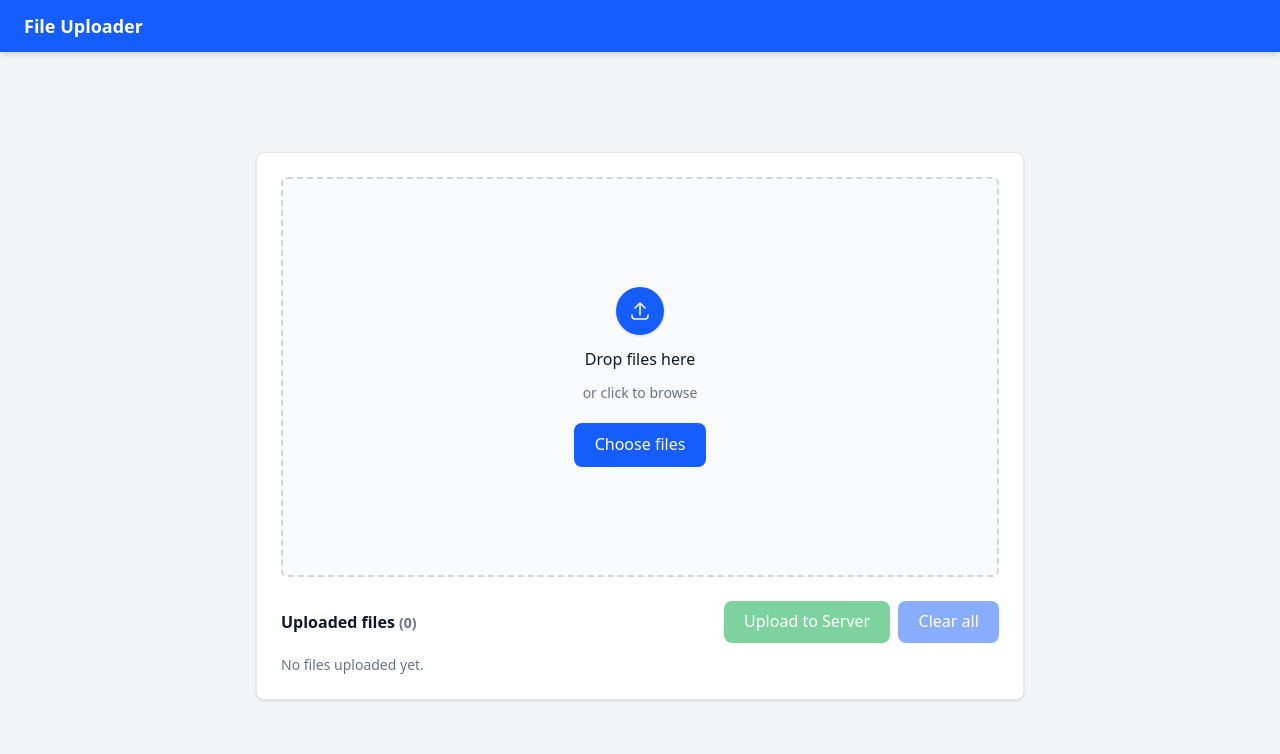
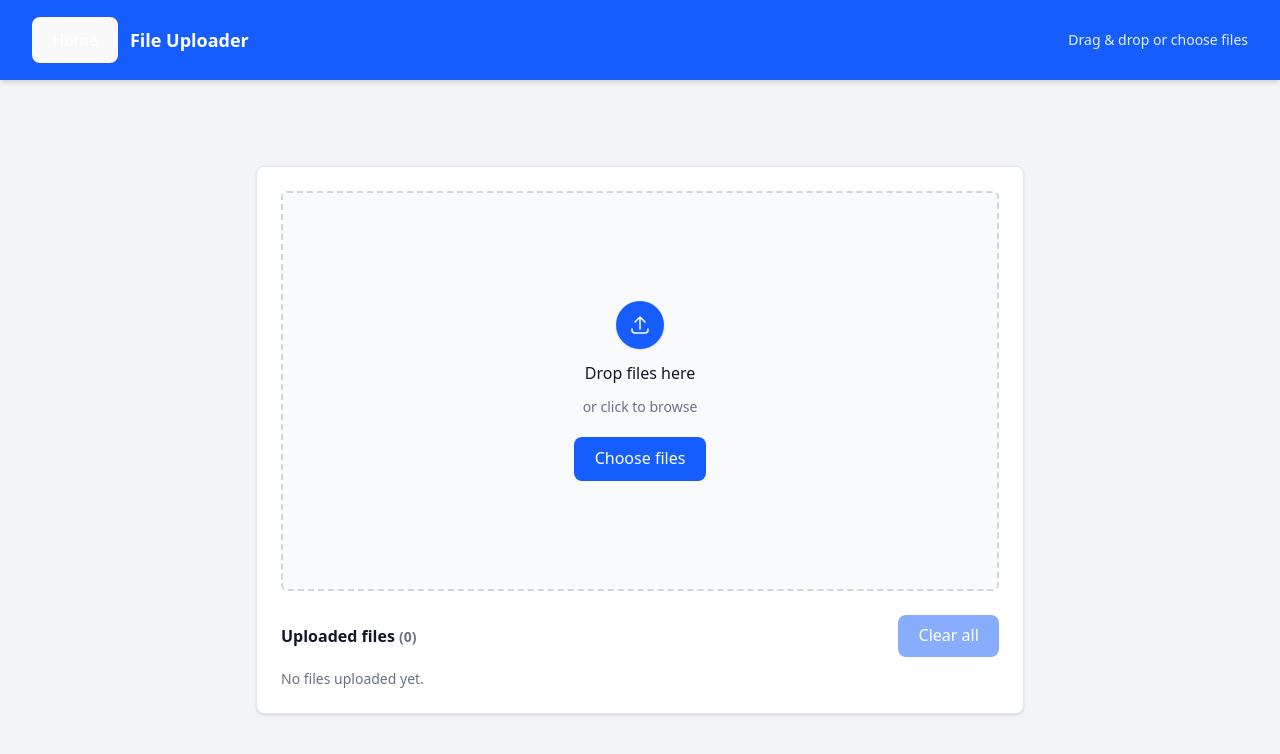
Before and after one commit to saran-damm/tip-frontend, a React (Vite) app: page /file-uploader in a window 1280 px wide. Shown: the top 754 px of the page. Built offline with nearby package versions, Linux system fonts and the light colour scheme.

Commit message:
DropBox.tsx

```diff
--- a/src/DropBox.tsx
+++ b/src/DropBox.tsx
@@ -1,6 +1,7 @@
+
 import React, { type JSX, useEffect, useRef, useState } from "react";
+import { useNavigate } from "react-router-dom";
 
-// Backend URL
 const BACKEND_URL = "http://localhost:8000";
 
 type FileItem = {
@@ -11,9 +12,6 @@ type FileItem = {
   type: string;
   url: string;
   isImage: boolean;
-  uploaded?: boolean;
-  uploading?: boolean;
-  error?: string;
 };
 
 function humanFileSize(size: number) {
@@ -27,10 +25,9 @@ function humanFileSize(size: number) {
 export default function DropBox(): JSX.Element {
   const [files, setFiles] = useState<FileItem[]>([]);
   const [dragging, setDragging] = useState(false);
-  const [uploadStatus, setUploadStatus] = useState<{success: number, failed: number}>({success: 0, failed: 0});
-  const [isUploading, setIsUploading] = useState(false);
   const inputRef = useRef<HTMLInputElement | null>(null);
   const urlsRef = useRef<string[]>([]);
+  const navigate = useNavigate();
 
   useEffect(() => {
     return () => {
@@ -138,71 +135,19 @@ export default function DropBox(): JSX.Element {
       urlsRef.current = [];
       return [];
     });
-    setUploadStatus({success: 0, failed: 0});
-  }
-
-  async function uploadFile(item: FileItem) {
-    try {
-      // Update file status to uploading
-      setFiles(prev => prev.map(f =>
-        f.id === item.id ? {...f, uploading: true, error: undefined} : f
-      ));
-
-      // Create form data
-      const formData = new FormData();
-      formData.append('file', item.file);
-
-      // Send to backend
-      const response = await fetch(`${BACKEND_URL}/upload_pdf/`, {
-        method: 'POST',
-        body: formData,
-      });
-
-      if (!response.ok) {
-        throw new Error(`Upload failed: ${response.statusText}`);
-      }
-
-      const result = await response.json();
-
-      // Update file status to uploaded
-      setFiles(prev => prev.map(f =>
-        f.id === item.id ? {...f, uploading: false, uploaded: true} : f
-      ));
-
-      setUploadStatus(prev => ({...prev, success: prev.success + 1}));
-      return result;
-    } catch (error) {
-      console.error('Upload error:', error);
-      // Update file status to error
-      setFiles(prev => prev.map(f =>
-        f.id === item.id ? {...f, uploading: false, error: error instanceof Error ? error.message : 'Upload failed'} : f
-      ));
-
-      setUploadStatus(prev => ({...prev, failed: prev.failed + 1}));
-      throw error;
-    }
-  }
-
-  async function uploadAllFiles() {
-    setIsUploading(true);
-    setUploadStatus({success: 0, failed: 0});
-
-    try {
-      const promises = files
-        .filter(f => !f.uploaded && !f.uploading)
-        .map(file => uploadFile(file));
-
-      await Promise.allSettled(promises);
-    } finally {
-      setIsUploading(false);
-    }
   }
 
   return (
     <div className="min-h-screen w-screen flex flex-col bg-gray-100 text-gray-900">
-      {/* Header same size as chat */}
-      <header className="bg-blue-600 text-white px-6 py-3 shadow-md flex items-center">
-        <span className="text-lg font-semibold">File Uploader</span>
+      {/* Header — matched height with Chat header */}
+      <header className="bg-blue-600 text-white flex items-center justify-between h-20 px-6 md:px-8 shadow-md">
+        <div className="flex items-center gap-3">
+          <button onClick={() => navigate("/")} className="font-semibold text-lg hover:underline">
+            Home
+          </button>
+          <span className="font-semibold text-lg">File Uploader</span>
+        </div>
+        <div className="text-sm opacity-90">Drag & drop or choose files</div>
       </header>
 
       {/* Main */}
@@ -273,14 +218,6 @@ export default function DropBox(): JSX.Element {
                 Uploaded files{" "}
                 <span className="text-sm text-gray-500">({files.length})</span>
               </span>
-              <div className="flex gap-2">
-                <button
-                  onClick={uploadAllFiles}
-                  disabled={files.length === 0 || isUploading || files.every(f => f.uploaded)}
-                  className="text-xs px-3 py-1 rounded !bg-green-600 !text-white hover:!bg-green-700 disabled:opacity-50 disabled:cursor-not-allowed"
-                >
-                  {isUploading ? 'Uploading...' : 'Upload to Server'}
-                </button>
               <button
                 onClick={clearAll}
                 disabled={files.length === 0}
@@ -289,17 +226,6 @@ export default function DropBox(): JSX.Element {
                 Clear all
               </button>
             </div>
-            </div>
-
-            {/* Upload status */}
-            {(uploadStatus.success > 0 || uploadStatus.failed > 0) && (
-              <div className="mb-3 text-sm">
-                <span className="text-green-600">{uploadStatus.success} uploaded successfully</span>
-                {uploadStatus.failed > 0 && (
-                  <span className="text-red-600 ml-3">{uploadStatus.failed} failed</span>
-                )}
-              </div>
-            )}
 
             {files.length === 0 ? (
               <div className="text-sm text-gray-500">No files uploaded yet.</div>
@@ -308,7 +234,7 @@ export default function DropBox(): JSX.Element {
                 {files.map((it) => (
                   <li
                     key={it.id}
-                    className={`flex items-center gap-3 bg-white p-3 rounded border ${it.uploaded ? 'border-green-200 bg-green-50' : it.error ? 'border-red-200 bg-red-50' : 'border-gray-200'}`}
+                    className="flex items-center gap-3 bg-white p-3 rounded border border-gray-200"
                   >
                     <div className="flex-shrink-0">
                       {it.isImage ? (
@@ -330,9 +256,6 @@ export default function DropBox(): JSX.Element {
                           <div className="font-medium text-sm">{it.name}</div>
                           <div className="text-xs text-gray-500">
                             {humanFileSize(it.size)} • {it.type || "unknown"}
-                            {it.uploading && <span className="ml-2 text-blue-500">Uploading...</span>}
-                            {it.uploaded && <span className="ml-2 text-green-500">✓ Uploaded</span>}
-                            {it.error && <span className="ml-2 text-red-500">Error: {it.error}</span>}
                           </div>
                         </div>
 
@@ -349,14 +272,6 @@ export default function DropBox(): JSX.Element {
                           >
                             Download
                           </button>
-                          {!it.uploaded && !it.uploading && (
-                            <button
-                              onClick={() => uploadFile(it)}
-                              className="px-3 py-1 text-xs rounded !bg-green-600 !text-white hover:!bg-green-700"
-                            >
-                              Upload
-                            </button>
-                          )}
                           <button
                             onClick={() => removeFile(it.id)}
                             className="px-3 py-1 text-xs rounded !bg-blue-600 !text-white hover:!bg-blue-700"
```
Lines whose indentation alone changed are shown as unchanged.
